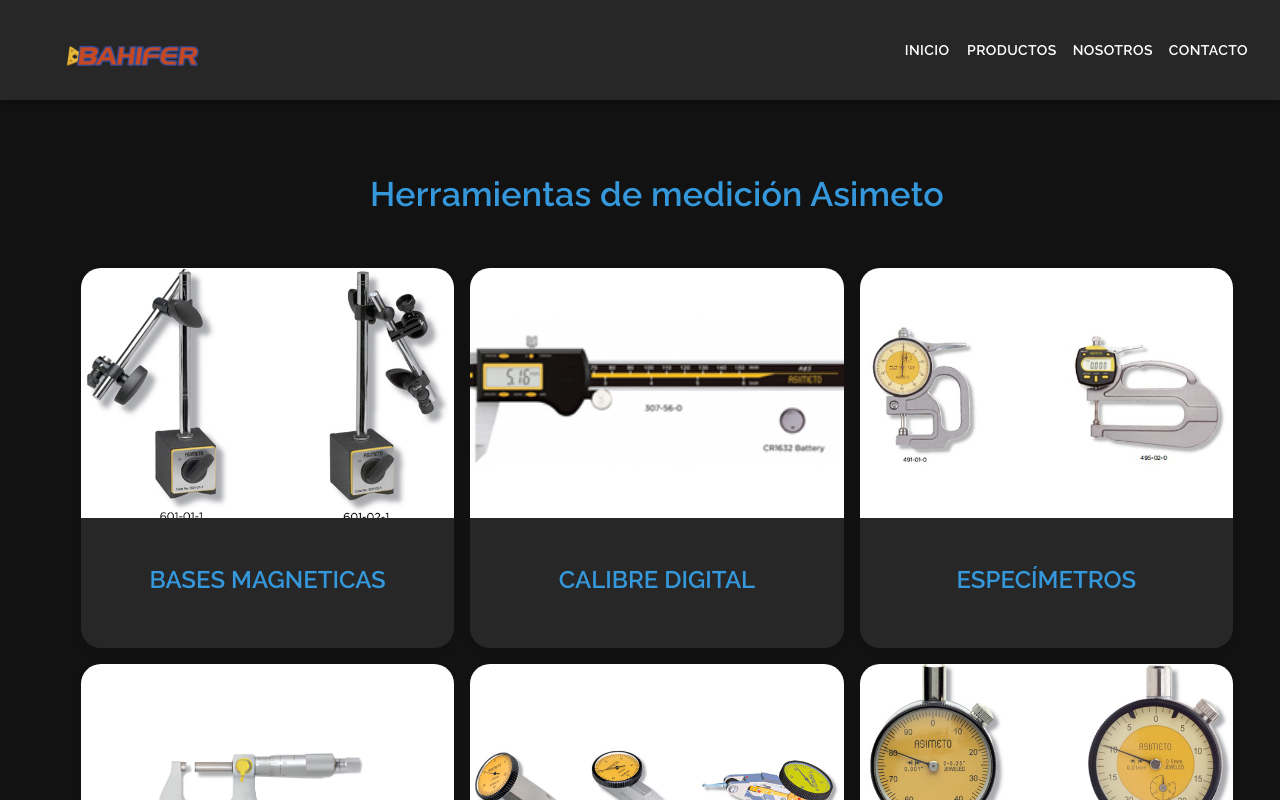
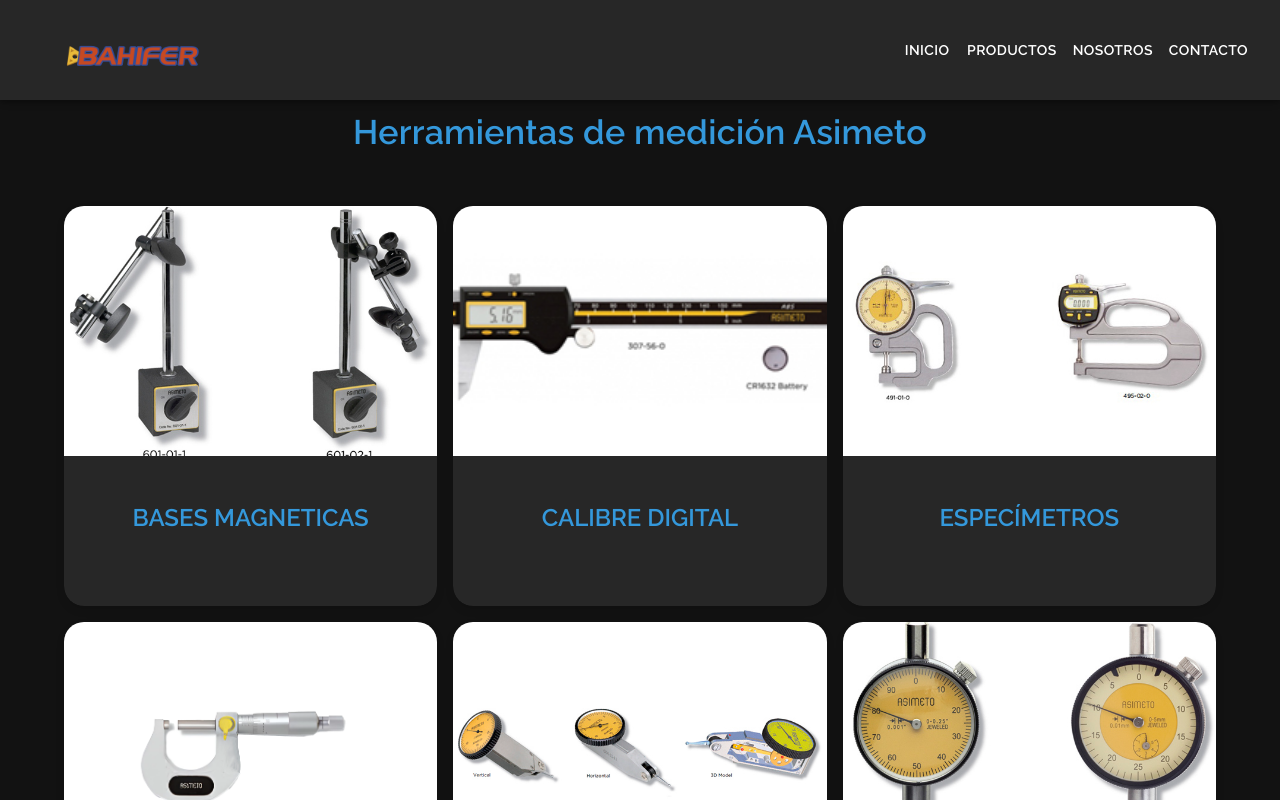
Before and after one commit to alenchufacundo/bahifer-nextjs, a Next.js app: page /herramientas-medicion in a window 1280 px wide. Shown: the top 800 px of the page. Built offline with nearby package versions, Linux system fonts and the light colour scheme.

Commit message:
solo me falta asimeto

```diff
--- a/app/(routes)/herramientas-medicion/page.jsx
+++ b/app/(routes)/herramientas-medicion/page.jsx
@@ -10,15 +10,7 @@
         width: "95%",
       }}
     >
-      <Grid
-        container
-        spacing={4}
-        sx={{
-          marginTop: "30px",
-          marginLeft: "-15px",
-          marginBottom: "30px",
-        }}
-      >
+      <Grid container spacing={4}>
         <Grid item xs={12}>
           <Typography
             variant="h4"
--- a/app/components/common/PhotoGridOnly.jsx
+++ b/app/components/common/PhotoGridOnly.jsx
@@ -35,7 +35,6 @@
             <Card
               sx={{
                 minHeight: "380px",
-                maxHeight: "380px",
                 boxShadow: "0 4px 8px rgba(0, 0, 0, 0.1)",
                 borderRadius: "20px",
                 backgroundColor: "transparent",
```
Also changed, not shown: app/(routes)/calisuares/components/PhotoGrid.jsx (added).
